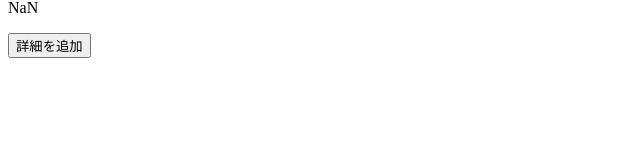
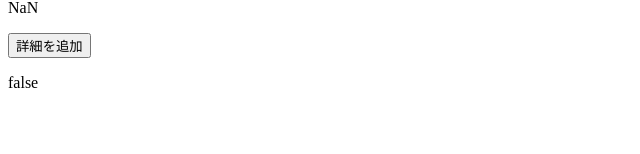
Before and after one commit to koyamal/gae-app, a React (Create React App) app in the folder client/: page /addUser in a window 1280 px wide. Shown: the part 146-300 px from the top of the page, without its empty margins (0-640 px from the left). Built offline with nearby package versions, Linux system fonts and the light colour scheme.

Commit message:
ボタンクリックでステートを変化させる

```diff
--- a/client/src/components/pages/UserAdd.tsx
+++ b/client/src/components/pages/UserAdd.tsx
@@ -8,6 +8,11 @@ const UserAdd: React.FC = () => {
   const [userInfo, setUserInfo] = useState<User | null>(null);
   const [userName, setUserName] = useState<String>("");
   const [userAge, setUserAge] = useState<Number>(NaN);
+  const [isDetail, setIsDetail] = useState<Boolean>(false);
+
+  const onClickDetailButton = (): void => {
+    setIsDetail(!isDetail);
+  }
 
   return (
     <div className="container">
@@ -36,7 +41,8 @@ const UserAdd: React.FC = () => {
       </div>
       <p>{userName}{userAge.toString()}</p>
       <div>
-        <button>詳細を追加</button>
+        <button onClick={onClickDetailButton}>詳細を追加</button>
+        <p>{isDetail? 'true': 'false'}</p>
       </div>
     </div>
   )
```
